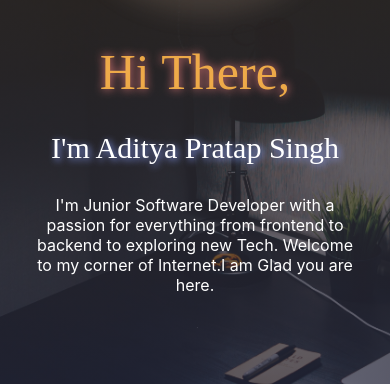
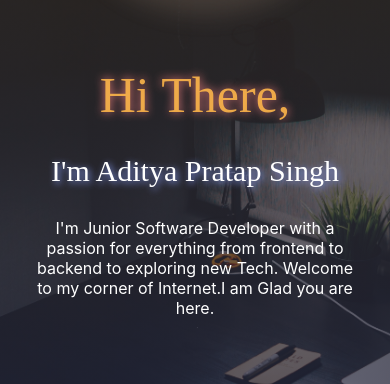
Before and after one commit to 1adityas/Portfolio, a React (Create React App) app: page / in a window 390 px wide. Shown: the part 239-623 px from the top of the page. Built offline with nearby package versions, Linux system fonts and the light colour scheme; a web font is replaced by a local one.

Commit message:
media query edit

```diff
--- a/src/App.css
+++ b/src/App.css
@@ -55,7 +55,7 @@ text-align: center;
 
 .intro {
   /* position: fixed; */
-  /* margin-top: 5vw; */
+  margin-top: 6vw;
   color: rgb(255, 255, 255);
 
 }
@@ -84,7 +84,7 @@ text-align: center;
   display: block;
   position: relative;
   color: white;
-  margin: 85vh 2% 6% 2%; /*when bring this panel above its not covering aditya pic completely*/
+  margin: 86vh 2% 6% 2%; /*when bring this panel above its not covering aditya pic completely*/
   min-height: fit-content;
   padding-bottom: 200px;
   z-index: 1;
@@ -209,11 +209,18 @@ ul li:hover span:nth-child(1) {
     text-align: center;
   }
 }
-@media only screen and (max-height: 670px) {
+@media only screen and (max-height: 700px) {
   .flex{
     gap:0px;
   }
+  .intro{margin-top: 0px;}
   /* .content{
     margin:90vh 2% 6% 2%;
   } */
 }
+@media only screen and (max-height: 900px) {
+
+  /* .content{
+    margin:88vh 2% 6% 2%;
+  } */
+}
```
